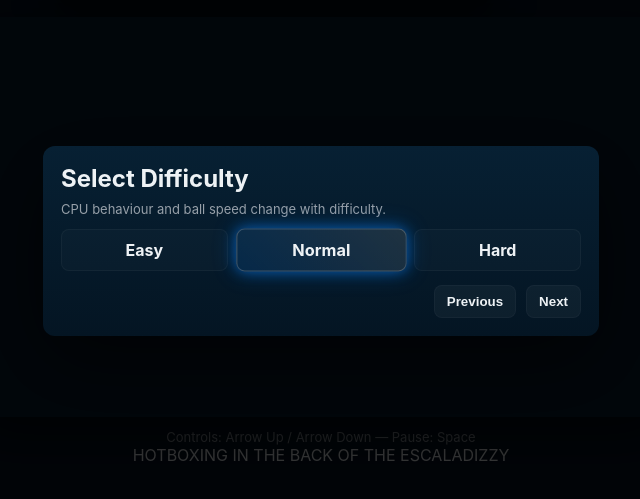
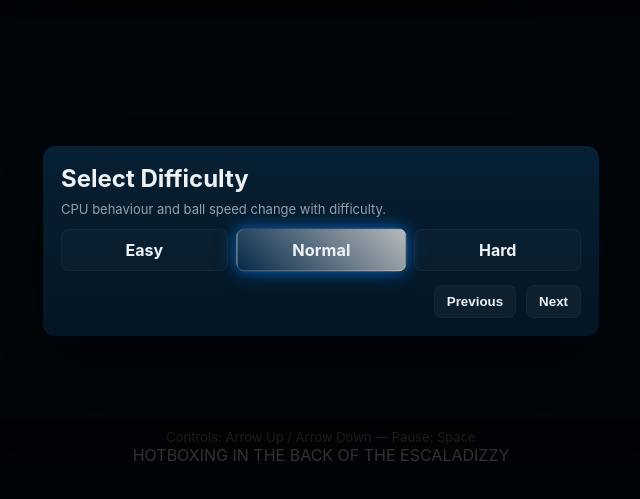
Before and after one commit to Makanju123/Daydream, a plain HTML site: page pong.html in a window 1280 px wide. Both pictures are taken after a click on the button "Continue". Shown: the part 159-658 px from the top of the page, without its empty margins (319-959 px from the left). Drawn offline with Linux system fonts and the light colour scheme.

Commit message:
Update pong.css

```diff
--- a/pong.css
+++ b/pong.css
@@ -199,10 +199,9 @@ canvas {
 .selectable.selected {
   box-shadow: var(--highlight);
   border-color: rgba(255,255,255,0.2);
-  background: linear-gradient(45deg, rgba(10,132,255,0.15), rgba(255,255,255,0.1));
+  background: linear-gradient(45deg, rgba(10,132,255,0.15), rgba(245, 242, 238, 0.74));
   transform: scale(1.02);
 }
-.finalModal {
   display: flex;
   flex-direction: column;
   align-items: center;
```
